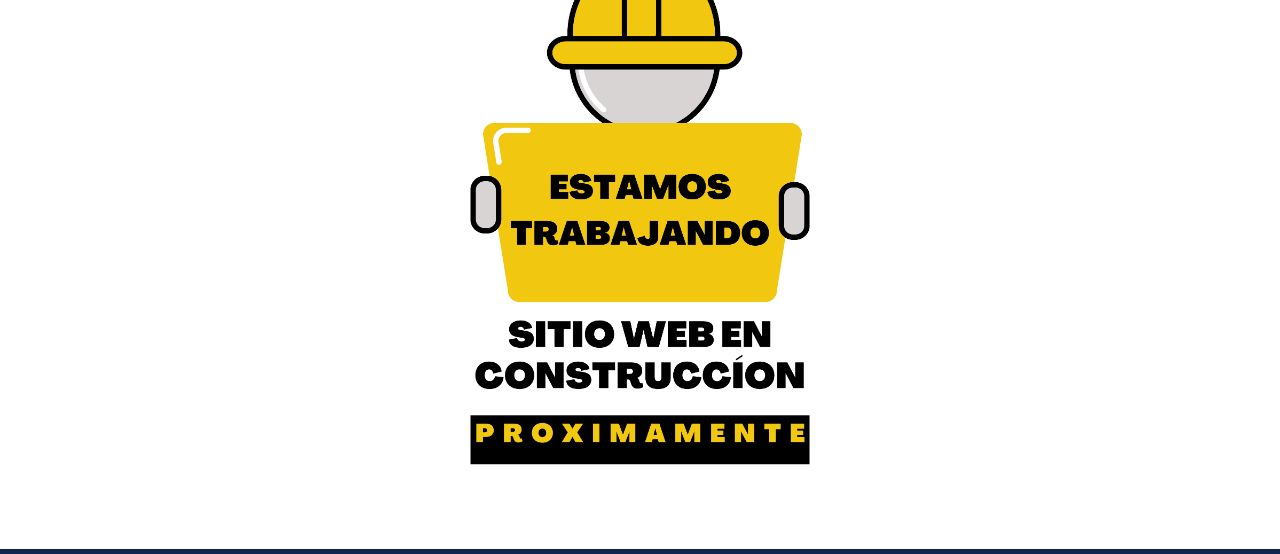
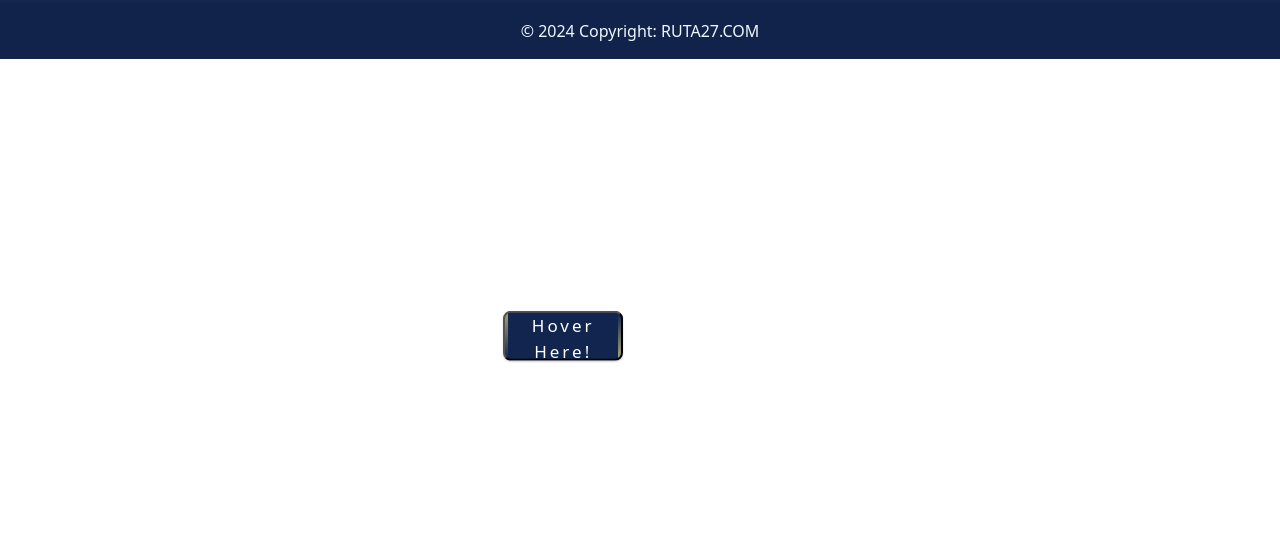
Before and after one commit to Juampy096/Tercera-entrega-coder, a plain HTML site: page Ruta 27/pages/producto.html in a window 1280 px wide. Shown: the part 167-721 px from the top of the page. Drawn offline with nearby package versions, Linux system fonts and the light colour scheme.

Commit message:
v.0.0.3
proyecto ruta 27

```diff
--- a/Ruta 27/css/styles.css
+++ b/Ruta 27/css/styles.css
@@ -12,7 +12,6 @@
 
 .parte-principal {
   margin-top: 60px;
-  background-color: #12254fc4;
   padding: 2px 2px;
   border-radius: 90px;
 }
@@ -40,7 +39,7 @@
 
 }
   .parte-principal .tex-presentacion a:hover{
-    background-color:#e4125ba9;
+    background-color:aliceblue;
     color: #12254F;
     text-decoration: solid;
   }
@@ -51,6 +50,27 @@
   padding-left: 170px;
   padding-top: 40px;
 }
+
+.card-body .card-title {
+  color: #E4125D;
+  font-weight: bolder;
+
+}
+
+.card-body .lead {
+  color: #12254F;
+  font-weight:400;
+}
+
+.card-body i {
+  color: #12254F;
+}
+.card-body .btn {
+  background-color: #12254F;
+}
+
+
+
 section h2 {
   color: #12254F;
 }
@@ -117,10 +137,120 @@ section .empresas {
 
   /*------hoja estilos producto-------*/
 
-  .fondo-producto {
-    background-image: url(../assets/sitio\ web\ en\ mantenimiento.png);
-    background-position: center;
-    background-size: contain;
-    background-repeat: no-repeat;
-    height: 600px;
-  }
+
+  .wrapper{
+    position: absolute;
+    top:63%;
+    left:44%;
+    transform: translate(-50%, -50%);
+    width: fit-content;
+    height:auto;
+}
+.button2{
+    width:120px;
+    height:50px;
+    background: #12254F;
+    color:#fff;
+    font-size: 17px;
+    letter-spacing: 3px;
+    border-radius: 8px;
+    font-weight: 500;
+    outline: none;
+    cursor: pointer;
+    position: relative;
+    padding: 0px;
+    overflow: hidden;
+    transition: all .5s;
+    box-shadow: 0px 1px 2px rgba(0,0,0,.2);
+}
+.button2 span{
+    position: absolute;
+    display: block;
+}
+.button2 span:nth-child(1){
+    height: 3px;
+    width:200px;
+    top:0px;
+    left:-200px;
+    background: linear-gradient(to right, rgba(0,0,0,0), #f6e58d);
+    border-top-right-radius: 1px;
+    border-bottom-right-radius: 1px;
+    animation: span1 2s linear infinite;
+    animation-delay: 1s;
+}
+
+@keyframes span1{
+    0%{
+        left:-200px
+    }
+    100%{
+        left:200px;
+    }
+}
+.button2 span:nth-child(2){
+    height: 70px;
+    width: 3px;
+    top:-70px;
+    right:0px;
+    background: linear-gradient(to bottom, rgba(0,0,0,0), #f6e58d);
+    border-bottom-left-radius: 1px;
+    border-bottom-right-radius: 1px;
+    animation: span2 2s linear infinite;
+    animation-delay: 2s;
+}
+@keyframes span2{
+    0%{
+        top:-70px;
+    }
+    100%{
+        top:70px;
+    }
+}
+.button2 span:nth-child(3){
+    height:3px;
+    width:200px;
+    right:-200px;
+    bottom: 0px;
+    background: linear-gradient(to left, rgba(0,0,0,0), #f6e58d);
+    border-top-left-radius: 1px;
+    border-bottom-left-radius: 1px;
+    animation: span3 2s linear infinite;
+    animation-delay: 3s;
+}
+@keyframes span3{
+    0%{
+        right:-200px;
+    }
+    100%{
+        right: 200px;
+    }
+}
+
+.button2 span:nth-child(4){
+    height:70px;
+    width:3px;
+    bottom:-70px;
+    left:0px;
+    background: linear-gradient(to top, rgba(0,0,0,0), #f6e58d);
+    border-top-right-radius: 1px;
+    border-top-left-radius: 1px;
+    animation: span4 2s linear infinite;
+    animation-delay: 4s;
+}
+@keyframes span4{
+    0%{
+        bottom: -70px;
+    }
+    100%{
+        bottom:70px;
+    }
+}
+
+.button2:hover{
+    transition: all .5s;
+    transform: rotate(-3deg) scale(1.1);
+    box-shadow: 0px 3px 5px rgba(0,0,0,.4);
+}
+.button2:hover span{
+    animation-play-state: paused;
+}
--- a/Ruta 27/pages/producto.html
+++ b/Ruta 27/pages/producto.html
@@ -41,6 +41,19 @@
 
 
   </header>
+
+  <div class="wrapper">
+    <button class="button2">
+      Hover Here!
+      <span></span>
+      <span></span>
+      <span></span>
+      <span></span>
+    </button>
+  </div>
+
+
+
 
 
    <!----Footer---->
```
Also changed, not shown: Ruta 27/index.html (+87 -4 lines), Ruta 27/assets/icono ruta 27.ico (added).
